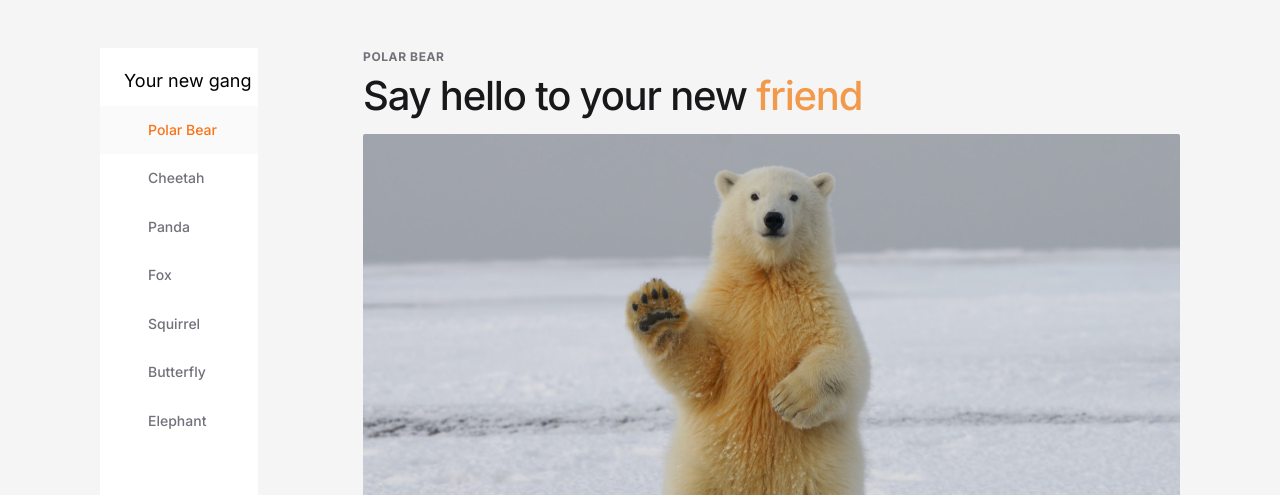
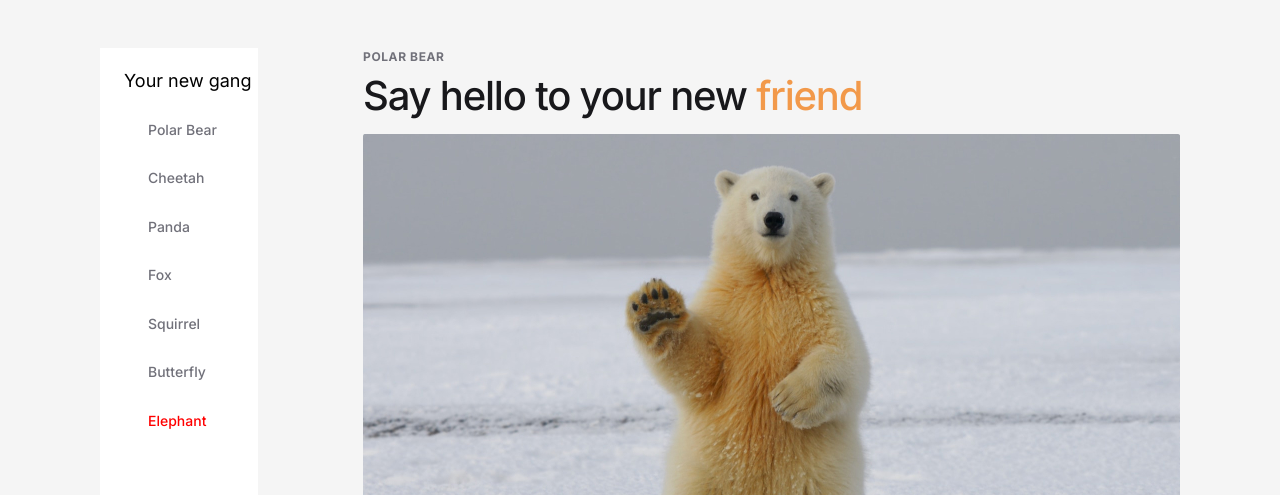
Before and after one commit to pjoterini/js-trainee-recruitment, a Next.js app: page / in a window 1280 px wide. Shown: the top 495 px of the page. Built offline with nearby package versions, Linux system fonts and the light colour scheme.

Commit message:
IntersectionObserver implementation

```diff
--- a/package.json
+++ b/package.json
@@ -12,13 +12,15 @@
     "@types/node": "18.15.0",
     "@types/react": "18.0.28",
     "@types/react-dom": "18.0.11",
+    "@types/uuid": "^9.0.1",
     "eslint": "8.35.0",
     "eslint-config-next": "13.2.4",
     "html-react-parser": "^3.0.15",
     "next": "13.2.4",
     "react": "18.2.0",
     "react-dom": "18.2.0",
-    "typescript": "4.9.5"
+    "typescript": "4.9.5",
+    "uuid": "^9.0.0"
   },
   "devDependencies": {
     "prettier": "^2.8.4"
--- a/src/components/Link.tsx
+++ b/src/components/Link.tsx
@@ -1,12 +1,9 @@
 import { AnimalProps } from "@/pages";
-import React, { forwardRef, LegacyRef } from "react";
 
-export const Link = forwardRef(
-  ({ header }: AnimalProps, ref: LegacyRef<HTMLAnchorElement> | undefined) => {
-    return (
-      <a ref={ref} href={`#${header}`}>
-        <li>{header}</li>
-      </a>
-    );
-  }
-);
+export const Link = ({ header, active }: AnimalProps & { active: boolean }) => {
+  return (
+    <a href={`#${header}`}>
+      <li style={active ? { color: "red" } : undefined}>{header}</li>
+    </a>
+  );
+};
--- a/src/components/MenuItem.tsx
+++ b/src/components/MenuItem.tsx
@@ -1,13 +1,27 @@
+import { useIsInViewport } from "@/hooks/useIsInViewport";
 import { AnimalProps } from "@/pages";
 import parse from "html-react-parser";
-import { forwardRef, LegacyRef } from "react";
+import { useEffect, useRef } from "react";
 import styles from "../styles/menuitem.module.css";
 
-export const MenuItem = forwardRef(
-  (
-    { header, text, img }: AnimalProps,
-    ref: LegacyRef<HTMLElement> | undefined
-  ) => {
+interface IProps {
+  handleActiveSectionId(id: string): void;
+}
+
+export const MenuItem = ({
+  id,
+  header,
+  text,
+  img,
+  handleActiveSectionId,
+}: AnimalProps & IProps) => {
+  const ref = useRef<HTMLElement>(null);
+  const isInViewport = useIsInViewport(ref, { threshold: 1 });
+
+  useEffect(() => {
+    if (isInViewport) handleActiveSectionId(id);
+  }, [isInViewport]);
+
   return (
     <section ref={ref} id={header} className={styles.wrapper}>
       <h5>{header}</h5>
@@ -15,5 +29,4 @@ export const MenuItem = forwardRef(
       <img className={styles.img} src={img} alt="animal picture" />
     </section>
   );
-  }
-);
+};
--- /dev/null
+++ b/src/hooks/useIsInViewport.ts
@@ -0,0 +1,27 @@
+import { RefObject, useEffect, useRef, useState } from "react";
+
+export const useIsInViewport = (
+  ref: RefObject<HTMLElement>,
+  options?: IntersectionObserverInit
+) => {
+  const observerRef = useRef<IntersectionObserver | null>(null);
+  const [isOnScreen, setIsOnScreen] = useState(false);
+
+  useEffect(() => {
+    observerRef.current = new IntersectionObserver(
+      ([entry]) => setIsOnScreen(entry.isIntersecting),
+      options
+    );
+  }, []);
+
+  useEffect(() => {
+    if (!ref.current || !observerRef.current) return;
+    observerRef.current.observe(ref.current);
+
+    return () => {
+      observerRef.current && observerRef.current.disconnect();
+    };
+  }, [ref]);
+
+  return isOnScreen;
+};
--- /dev/null
+++ b/src/mock.ts
@@ -0,0 +1,47 @@
+import { AnimalProps } from "./pages";
+import { v4 as uuid } from "uuid";
+
+export const animals: AnimalProps[] = [
+  {
+    id: uuid(),
+    header: "polar bear",
+    text: `Say hello to your new <strong>friend</strong>`,
+    img: "1.jpg",
+  },
+  {
+    id: uuid(),
+    header: "cheetah",
+    text: `No petting before <strong>eating</strong>`,
+    img: "2.jpg",
+  },
+  {
+    id: uuid(),
+    header: "panda",
+    text: `Eating always with <strong>pleasure</strong>`,
+    img: "3.jpg",
+  },
+  {
+    id: uuid(),
+    header: "fox",
+    text: `Sometimes quite <strong>suspicious</strong>`,
+    img: "4.jpg",
+  },
+  {
+    id: uuid(),
+    header: "squirrel",
+    text: `Staying <strong>curious</strong>`,
+    img: "5.jpg",
+  },
+  {
+    id: uuid(),
+    header: "butterfly",
+    text: `<strong>Majestic</strong> every time of the day`,
+    img: "6.jpg",
+  },
+  {
+    id: uuid(),
+    header: "elephant",
+    text: `It makes a <strong>huge</strong> difference`,
+    img: "7.jpg",
+  },
+];
--- a/src/pages/index.tsx
+++ b/src/pages/index.tsx
@@ -1,120 +1,42 @@
 import { Link } from "@/components/Link";
 import { MenuItem } from "@/components/MenuItem";
 import { SidebarMenu } from "@/components/SidebarMenu";
-import { useEffect, useRef } from "react";
+import { animals } from "@/mock";
+import { useState } from "react";
 import styles from "../styles/index.module.css";
 
 export interface AnimalProps {
+  id: string;
   header: string;
   text: string;
   img: string;
 }
 
 export default function Home() {
-  const animals: AnimalProps[] = [
-    {
-      header: "polar bear",
-      text: `Say hello to your new <strong>friend</strong>`,
-      img: "1.jpg",
-    },
-    {
-      header: "cheetah",
-      text: `No petting before <strong>eating</strong>`,
-      img: "2.jpg",
-    },
-    {
-      header: "panda",
-      text: `Eating always with <strong>pleasure</strong>`,
-      img: "3.jpg",
-    },
-    {
-      header: "fox",
-      text: `Sometimes quite <strong>suspicious</strong>`,
-      img: "4.jpg",
-    },
-    {
-      header: "squirrel",
-      text: `Staying <strong>curious</strong>`,
-      img: "5.jpg",
-    },
-    {
-      header: "butterfly",
-      text: `<strong>Majestic</strong> every time of the day`,
-      img: "6.jpg",
-    },
-    {
-      header: "elephant",
-      text: `It makes a <strong>huge</strong> difference`,
-      img: "7.jpg",
-    },
-  ];
+  const [activeSectionId, setActiveSectionId] = useState<string>();
 
-  const cardRefs = useRef<Array<HTMLElement | null>>([]);
-  useEffect(() => {
-    cardRefs.current = cardRefs.current.slice(0, animals.length);
-    console.log(cardRefs.current);
-  }, [animals]);
-
-  const linkRefs = useRef<Array<HTMLElement | null>>([]);
-  useEffect(() => {
-    linkRefs.current = linkRefs.current.slice(0, animals.length);
-    console.log(linkRefs.current);
-  }, [animals]);
-
-  useEffect(() => {
-    const scrollingFunction = () => {
-      let current: string | null | undefined = "";
-
-      cardRefs.current.forEach((card) => {
-        const sectionTop = card?.offsetTop;
-        if (scrollY + 400 >= sectionTop!) {
-          current = card?.getAttribute("id");
-        }
-      });
-
-      linkRefs.current.forEach((link) => {
-        link?.children[0].classList.remove("active");
-        if (link?.attributes[0].value.includes(current as string)) {
-          link?.children[0].classList.add("active");
-        }
-      });
-    };
-
-    window.addEventListener("scroll", scrollingFunction);
-
-    return () => {
-      window.removeEventListener("scroll", scrollingFunction);
-    };
-  }, []);
+  const handleActiveSectionId = (id: string) => setActiveSectionId(id);
 
   return (
     <div className={styles.background}>
       <div className={styles.wrapper}>
         <SidebarMenu>
-          {animals.map((link, id) => {
-            return (
-              <Link
-                key={id}
-                ref={(ref) => (linkRefs.current[id] = ref)}
-                header={link.header}
-                text={link.text}
-                img={link.img}
-              />
-            );
-          })}
+          {animals.map((link) => (
+            <Link
+              key={link.id}
+              active={activeSectionId === link.id}
+              {...link}
+            />
+          ))}
         </SidebarMenu>
         <div>
-          {animals.map((card, id) => {
-            return (
-              <MenuItem
-                key={id}
-                ref={(ref) => (cardRefs.current[id] = ref)}
-                header={card.header}
-                text={card.text}
-                img={card.img}
-              />
-            );
-          })}
+          {animals.map((card) => (
+            <MenuItem
+              key={card.id}
+              handleActiveSectionId={handleActiveSectionId}
+              {...card}
+            />
+          ))}
         </div>
       </div>
     </div>
```
Also changed, not shown: .yarnrc.yml (added), 1 other file (tests, documents, lock files or other folders). Lines whose indentation alone changed are shown as unchanged.
